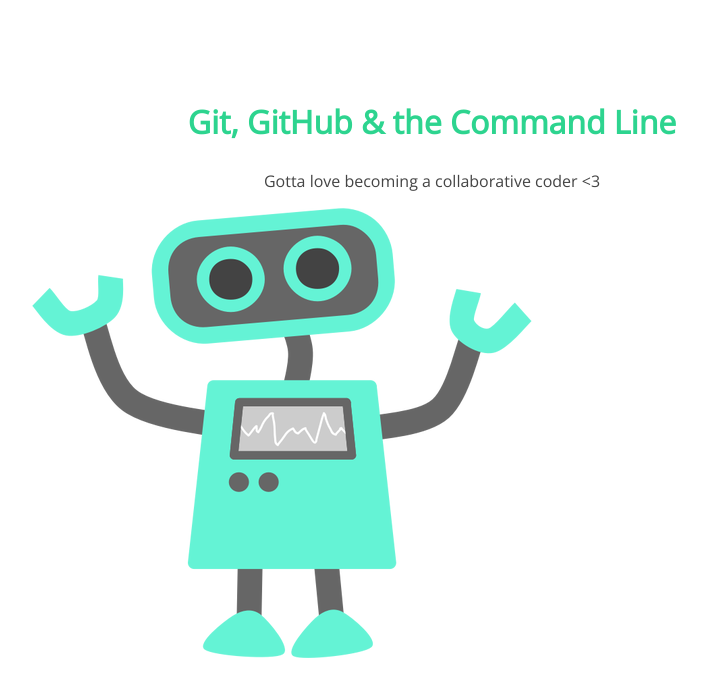
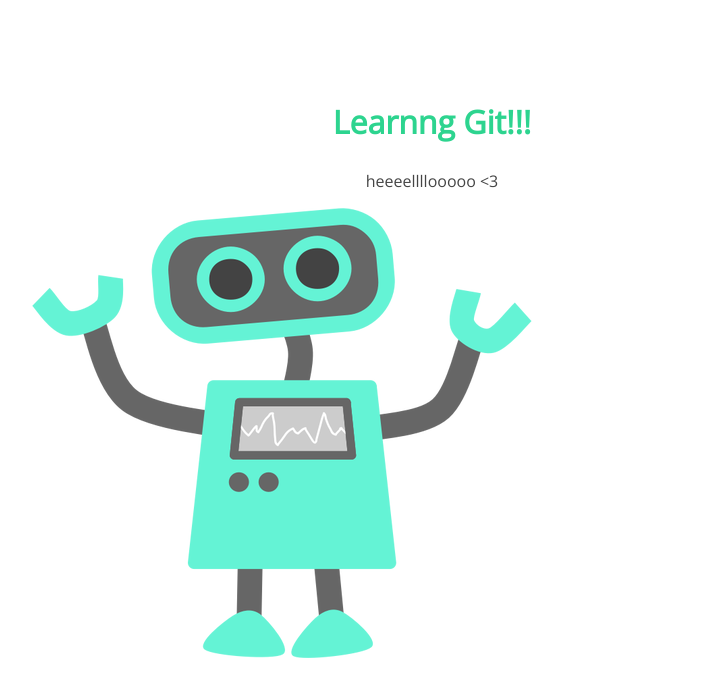
Before and after one commit to EvaNaranjo/105-project, a plain HTML site: page index.html in a window 1280 px wide. Shown: the whole page, without its empty margins (208-915 px from the left). Drawn offline with nearby package versions, Linux system fonts and the light colour scheme.

Commit message:
Cjanged h1 and p

```diff
--- a/index.html
+++ b/index.html
@@ -8,8 +8,8 @@
 </head>
 <body>
 	<section>
-		<h1>Git, GitHub & the Command Line</h1>
-		<p>Gotta love becoming a collaborative coder <3</p>
+		<h1>Learnng Git!!!</h1>
+		<p>heeeellllooooo <3</p>
 		<img src="img/happy-blue-robot.png">
 	</section>
 </body>
```
